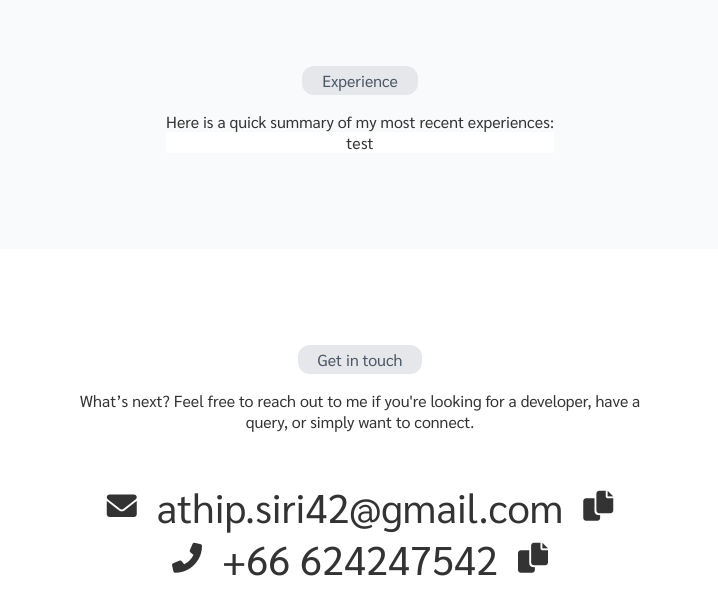
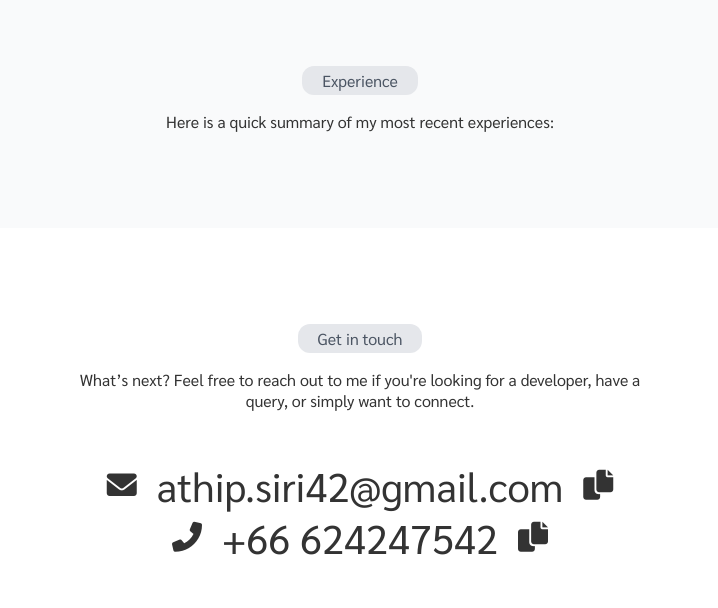
Before and after one commit to athip60/athip60.github.io, a plain HTML site: page index.html in a window 1280 px wide. Shown: the part 2720-3328 px from the top of the page, without its empty margins (280-998 px from the left). Drawn offline with Linux system fonts and the light colour scheme.

```diff
--- a/index.html
+++ b/index.html
@@ -488,11 +488,11 @@
         <div>
           Here is a quick summary of my most recent experiences:
         </div>
-        <div class="experience-card-area">
+        <!-- <div class="experience-card-area">
           <div class="card">
             test
           </div>
-        </div>
+        </div> -->
       </div>
     </div>
   </div>
```
